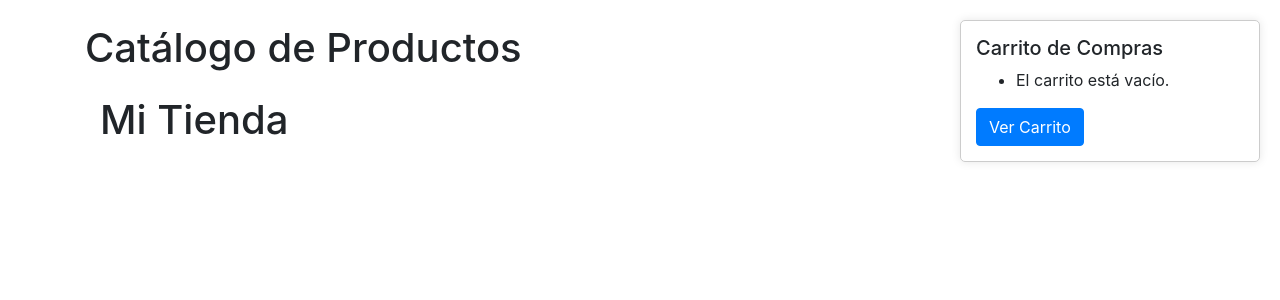
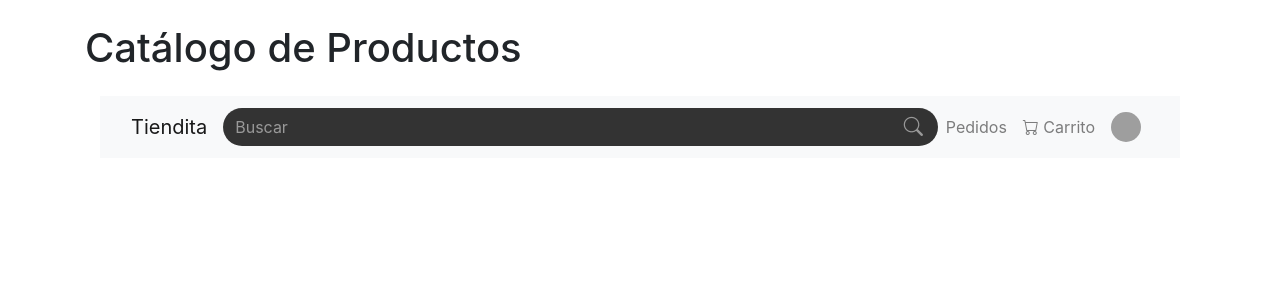
Before and after one commit to profe-givox/mierp-TI1A, a Django app: page /ecar/catalogo/ in a window 1280 px wide. Shown: the top 300 px of the page. Run offline with Django 5.2, Linux system fonts and the light colour scheme; data that the repository does not hold is empty; some libraries are stand-ins or nearby versions; grey boxes are pictures that could not be loaded.

Commit message:
Update base.html
Se agrego la barra de navegación y se elimino el prototipo de carrito.

```diff
--- a/mierpti1a/ecar/templates/ecar/base.html
+++ b/mierpti1a/ecar/templates/ecar/base.html
@@ -1,70 +1,152 @@
 <!DOCTYPE html>
 <html lang="en">
   <head>
-    <meta charset="UTF-8">
-    <meta name="viewport" content="width=device-width, initial-scale=1.0">
+    <meta charset="UTF-8" />
+    <meta name="viewport" content="width=device-width, initial-scale=1.0" />
+
     <title>{% block title %}Mi Tienda{% endblock %}</title>
-    <link rel="stylesheet" href="https://stackpath.bootstrapcdn.com/bootstrap/4.5.2/css/bootstrap.min.css">
+    <link rel="stylesheet" href="https://stackpath.bootstrapcdn.com/bootstrap/4.5.2/css/bootstrap.min.css" />
+    <link href="https://cdnjs.cloudflare.com/ajax/libs/bootstrap-icons/1.10.0/font/bootstrap-icons.min.css" rel="stylesheet">
     <style>
-        /* Estilos para el carrito */
-        .cart {
-            position: fixed;
-            right: 20px;
-            top: 20px;
-            background: white;
-            border: 1px solid #ccc;
-            border-radius: 5px;
-            padding: 15px;
-            box-shadow: 0 0 10px rgba(0, 0, 0, 0.1);
-            z-index: 1000;
-            width: 300px;
+      .search-bar {
+        flex-grow: 2;
+        position: relative;
+      }
+
+      .search-bar input {
+        padding-right: 40px;
+        background-color: #333;
+        color: #ddd;
+        border-radius: 20px;
+        border: none;
+      }
+
+      .search-bar input::placeholder {
+        color: #999;
+      }
+
+      .search-bar button {
+        border: none;
+        background: none;
+        position: absolute;
+        right: 15px;
+        top: 50%;
+        transform: translateY(-50%);
+        padding: 0;
+        color: #999;
+      }
+
+      .search-bar button i {
+        font-size: 1.2rem;
       }
     </style>
   </head>
   <body>
-    <div class="container">
-        <header>
-            <h1>Mi Tienda</h1>
-        </header>
+    <div class="container-fluid">
+      <nav class="navbar navbar-expand-lg navbar-light bg-light w-100">
+        <div class="container-fluid">
+          <!-- Logo (texto) -->
+          <a class="navbar-brand" href="#">Tiendita</a>
 
-        <div class="cart">
-            <h5>Carrito de Compras</h5>
-            <ul id="cart-items">
-                {% if productos_carrito %}
-                    {% for item in productos_carrito %}
-                        <li>{{ item.producto.nombre }} - Cantidad: {{ item.cantidad }}</li>
-                    {% endfor %}
-                {% else %}
-                    <li>El carrito está vacío.</li>
-                {% endif %}
+          <!-- Botón para móviles -->
+          <button class="navbar-toggler" type="button" data-bs-toggle="collapse" data-bs-target="#navbarSupportedContent" aria-controls="navbarSupportedContent" aria-expanded="false" aria-label="Toggle navigation">
+            <span class="navbar-toggler-icon"></span>
+          </button>
+
+          <div class="collapse navbar-collapse" id="navbarSupportedContent">
+            <!-- Búsqueda (barra extendida) con botón dentro -->
+            <form class="d-flex ms-auto me-2 search-bar">
+              <input class="form-control w-100" type="search" placeholder="Buscar" aria-label="Buscar">
+              <button type="submit">
+                <i class="bi bi-search"></i>
+              </button>
+            </form>
+
+            <!-- Pedidos -->
+            <ul class="navbar-nav me-auto mb-2 mb-lg-0">
+              <li class="nav-item">
+                <a class="nav-link" href="#">Pedidos</a>
+              </li>
             </ul>
-            <a href="{% url 'carrito' %}" class="btn btn-primary">Ver Carrito</a>
+
+            <!-- Carrito con icono -->
+            <ul class="navbar-nav">
+              <li class="nav-item">
+                <a class="nav-link" href="{% url 'carrito' %}">
+                  <i class="bi bi-cart"></i> Carrito
+                </a>
+              </li>
+            </ul>
+
+            <!-- Foto de usuario -->
+            <ul class="navbar-nav">
+              <li class="nav-item">
+                <a class="nav-link" href="#"><img src="https://cdn.discordapp.com/attachments/932697148481503312/1291944010809737297/461922826_843821781236489_6581517024011301309_n.png?ex=6703ea5f&is=670298df&hm=3058064a80ce37388c41fd2b5cae4d8770301bde2dced2502a71a65aa4a38ac3&" alt="Foto de usuario" class="rounded-circle" width="30" height="30" /></a>
+              </li>
+            </ul>
           </div>
+        </div>
+      </nav>
 
-        {% block content %}{% endblock %}
+      {% block content %}
+
+      {% endblock %}
     </div>
   </body>
   <script src="https://code.jquery.com/jquery-3.5.1.min.js"></script>
   <script>
     $(document).ready(function () {
+      // Función para obtener el token CSRF desde la metaetiqueta
+      function getCookie(name) {
+        let cookieValue = null
+        if (document.cookie && document.cookie !== '') {
+          const cookies = document.cookie.split(';')
+          for (let i = 0; i < cookies.length; i++) {
+            const cookie = cookies[i].trim()
+            if (cookie.substring(0, name.length + 1) === name + '=') {
+              cookieValue = decodeURIComponent(cookie.substring(name.length + 1))
+              break
+            }
+          }
+        }
+        return cookieValue
+      }
+
+      const csrftoken = getCookie('csrftoken')
+
+      function csrfSafeMethod(method) {
+        // Estos métodos no requieren CSRF
+        return /^(GET|HEAD|OPTIONS|TRACE)$/.test(method)
+      }
+
+      // Configura jQuery para incluir automáticamente el token CSRF en las solicitudes POST
+      $.ajaxSetup({
+        beforeSend: function (xhr, settings) {
+          if (!csrfSafeMethod(settings.type) && !this.crossDomain) {
+            xhr.setRequestHeader('X-CSRFToken', csrftoken)
+          }
+        }
+      })
+
       // Función para actualizar el carrito en la interfaz
       function actualizarCarrito() {
-            $.get("/api/carritos/1/", function(data) {  // Cambia '1' por el ID del carrito del usuario actual
-                let items = data.productos.map(item => `<li>${item.producto.nombre} - Cantidad: ${item.cantidad}</li>`).join("");
-                $('#cart-items').html(items || "<li>El carrito está vacío.</li>");
-            });
+        $.get('/ecar/api/carritos/1/', function (data) {
+          // Cambia '1' por el ID del carrito del usuario actual
+          let items = data.productos.map((item) => `<li>${item.producto.nombre} - Cantidad: ${item.cantidad}</li>`).join('')
+          $('#cart-items').html(items || '<li>El carrito está vacío.</li>')
+        })
       }
 
       // Llama a actualizarCarrito al cargar la página
-        actualizarCarrito();
+      actualizarCarrito()
 
-        // Ejemplo de agregar producto al carrito (implementa esta funcionalidad según tus vistas)
+      // Ejemplo de agregar producto al carrito
       $(document).on('click', '.add-to-cart', function () {
-            const productoId = $(this).data('id');
-            $.post("/api/carrito-productos/", { producto: productoId, cantidad: 1 }, function() {
-                actualizarCarrito();  // Actualiza el carrito después de agregar un producto
-            });
-        });
-    });
+        const productoId = $(this).data('id')
+        $.post('/ecar/api/carrito-productos/', { producto: productoId, cantidad: 1 }, function () {
+          actualizarCarrito() // Actualiza el carrito después de agregar un producto
+        })
+      })
+    })
   </script>
 </html>
```
Lines whose indentation alone changed are shown as unchanged.
